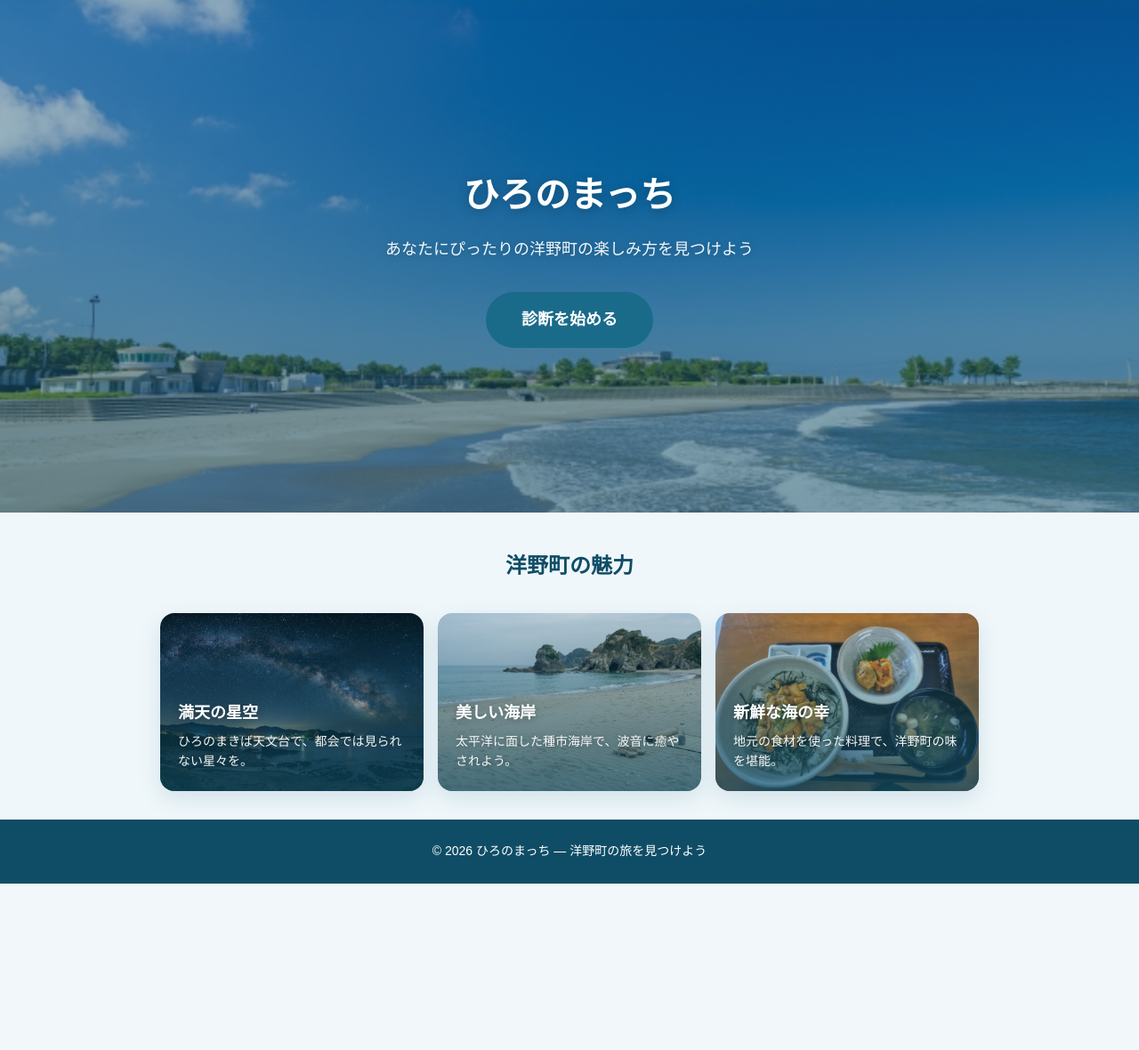
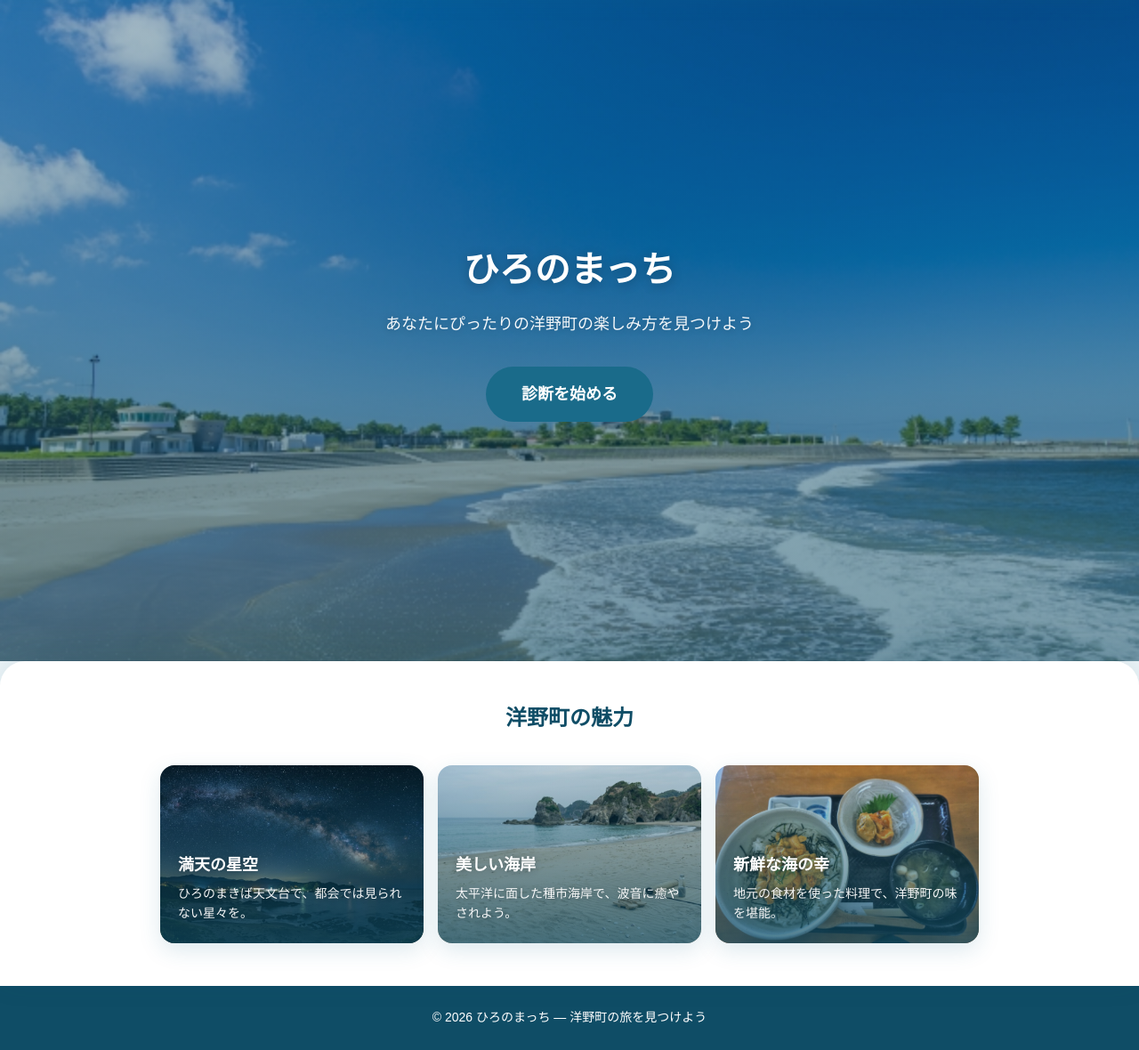
Before and after one commit to kfukfukfu/hirono_match, a Flask app: page / in a window 1280 px wide. Shown: the part 66-1246 px from the top of the page at 89% size. Before the commit the page ends 1059 px from the top, so only its background shows below. Run offline with Flask 3, Linux system fonts and the light colour scheme.

Commit message:
微修正

```diff
--- a/static/css/style.css
+++ b/static/css/style.css
@@ -22,6 +22,7 @@
     --shadow-card: 0 8px 24px rgba(26, 107, 138, 0.15);
     --font: "Hiragino Sans", "Hiragino Kaku Gothic ProN", Meiryo, sans-serif;
     --mobile-max: 480px;
+    --header-height: 57px;
 }
 
 /* --- リセット・基本 --- */
@@ -116,6 +117,11 @@
     padding: 1rem 0 2rem;
 }
 
+.main-content:has(.hero) {
+    padding-top: 0;
+    padding-bottom: 0;
+}
+
 /* --- ボタン --- */
 .btn {
     display: inline-block;
@@ -184,9 +190,112 @@
     display: flex;
     align-items: center;
     justify-content: center;
-    min-height: 72vh;
-    margin: -1rem 0 2.5rem;
+    min-height: calc(100svh - var(--header-height));
     overflow: hidden;
+}
+
+.hero-scroll-hint {
+    position: absolute;
+    bottom: 1.5rem;
+    left: 50%;
+    transform: translateX(-50%);
+    z-index: 1;
+    display: flex;
+    flex-direction: column;
+    align-items: center;
+    gap: 0.35rem;
+    color: rgba(255, 255, 255, 0.9);
+    font-size: 0.75rem;
+    letter-spacing: 0.08em;
+    text-shadow: 0 1px 8px rgba(0, 0, 0, 0.25);
+    animation: hero-scroll-bounce 2s ease-in-out infinite;
+}
+
+.hero-scroll-hint svg {
+    opacity: 0.9;
+}
+
+.hero-scroll-hint.is-hidden {
+    opacity: 0;
+    transition: opacity 0.3s ease;
+}
+
+@keyframes hero-scroll-bounce {
+    0%,
+    100% {
+        transform: translateX(-50%) translateY(0);
+    }
+    50% {
+        transform: translateX(-50%) translateY(6px);
+    }
+}
+
+.features-panel {
+    position: relative;
+    z-index: 2;
+    background: var(--color-white);
+    border-radius: 28px 28px 0 0;
+    padding: 2.75rem 0 3rem;
+    box-shadow: 0 -12px 40px rgba(15, 77, 102, 0.12);
+    opacity: 0;
+    transform: translateY(72px);
+    transition: opacity 0.7s ease, transform 0.7s ease;
+    pointer-events: none;
+}
+
+.features-panel.is-revealed {
+    opacity: 1;
+    transform: translateY(0);
+    pointer-events: auto;
+}
+
+.features-panel .section-title {
+    opacity: 0;
+    transform: translateY(20px);
+    transition: opacity 0.55s ease 0.1s, transform 0.55s ease 0.1s;
+}
+
+.features-panel.is-revealed .section-title {
+    opacity: 1;
+    transform: translateY(0);
+}
+
+.features-panel .feature-card-photo {
+    opacity: 0;
+    transform: translateY(28px);
+    transition: opacity 0.55s ease, transform 0.55s ease;
+}
+
+.features-panel.is-revealed .feature-card-photo {
+    opacity: 1;
+    transform: translateY(0);
+}
+
+.features-panel.is-revealed .feature-card-photo:nth-child(1) {
+    transition-delay: 0.25s;
+}
+
+.features-panel.is-revealed .feature-card-photo:nth-child(2) {
+    transition-delay: 0.4s;
+}
+
+.features-panel.is-revealed .feature-card-photo:nth-child(3) {
+    transition-delay: 0.55s;
+}
+
+@media (prefers-reduced-motion: reduce) {
+    .hero-scroll-hint {
+        animation: none;
+    }
+
+    .features-panel,
+    .features-panel .section-title,
+    .features-panel .feature-card-photo {
+        opacity: 1;
+        transform: none;
+        transition: none;
+        pointer-events: auto;
+    }
 }
 
 .hero-bg {
--- a/templates/index.html
+++ b/templates/index.html
@@ -12,9 +12,16 @@
         <p class="hero-copy">あなたにぴったりの洋野町の楽しみ方を見つけよう</p>
         <a href="{{ url_for('diagnosis') }}" class="btn btn-primary btn-large">診断を始める</a>
     </div>
+    <p class="hero-scroll-hint" aria-hidden="true">
+        <span>スクロール</span>
+        <svg width="20" height="20" viewBox="0 0 24 24" fill="none" aria-hidden="true">
+            <path d="M12 5v14M5 12l7 7 7-7" stroke="currentColor" stroke-width="2" stroke-linecap="round" stroke-linejoin="round"/>
+        </svg>
+    </p>
 </section>
 
-<section class="features container">
+<section class="features-panel">
+    <div class="container features">
     <h2 class="section-title">洋野町の魅力</h2>
     <div class="feature-grid">
         <div class="feature-card feature-card-photo">
@@ -45,5 +52,10 @@
             </div>
         </div>
     </div>
+    </div>
 </section>
 {% endblock %}
+
+{% block scripts %}
+<script src="{{ url_for('static', filename='js/index.js') }}"></script>
+{% endblock %}
```
Also changed, not shown: static/js/index.js (added, +59 -0 lines).
